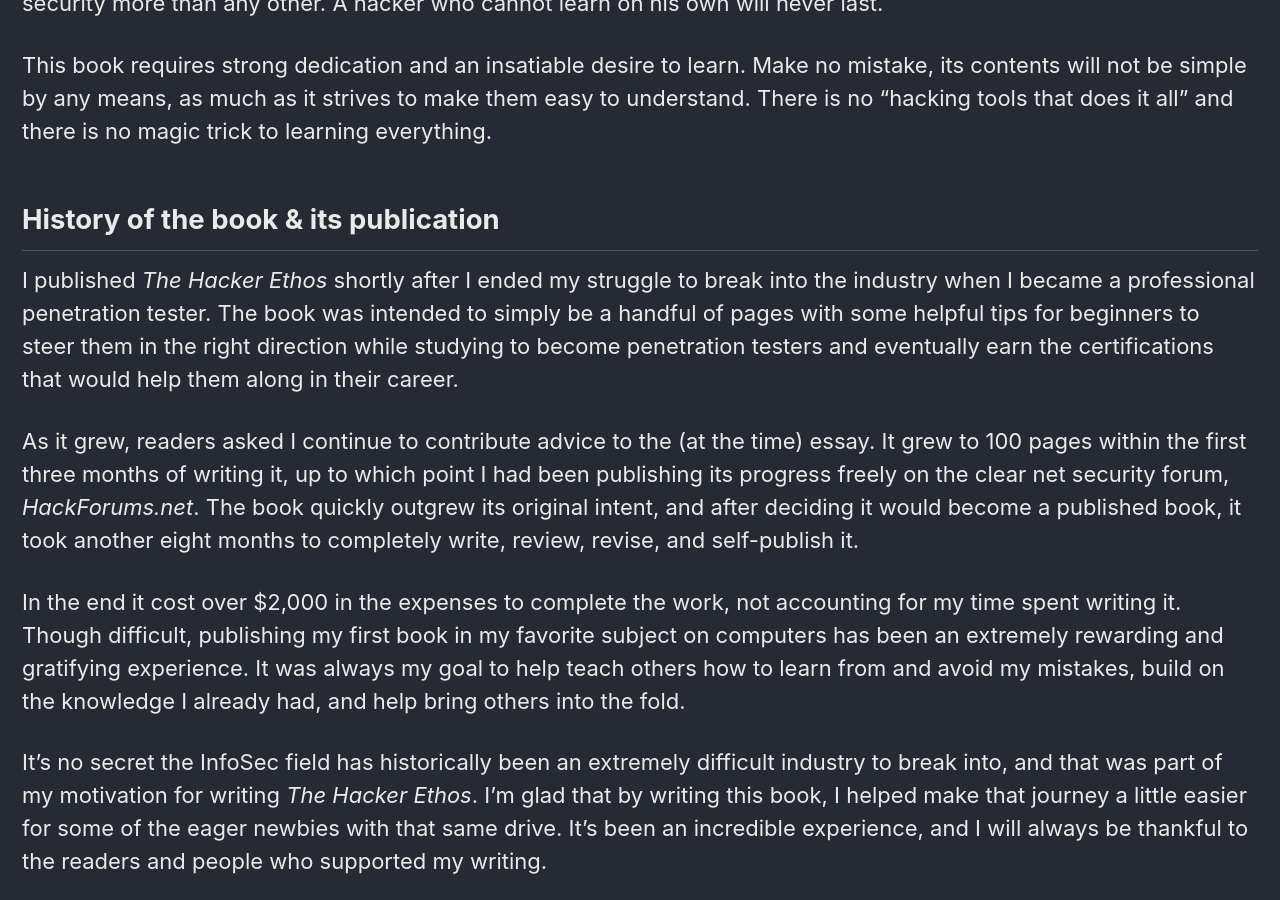
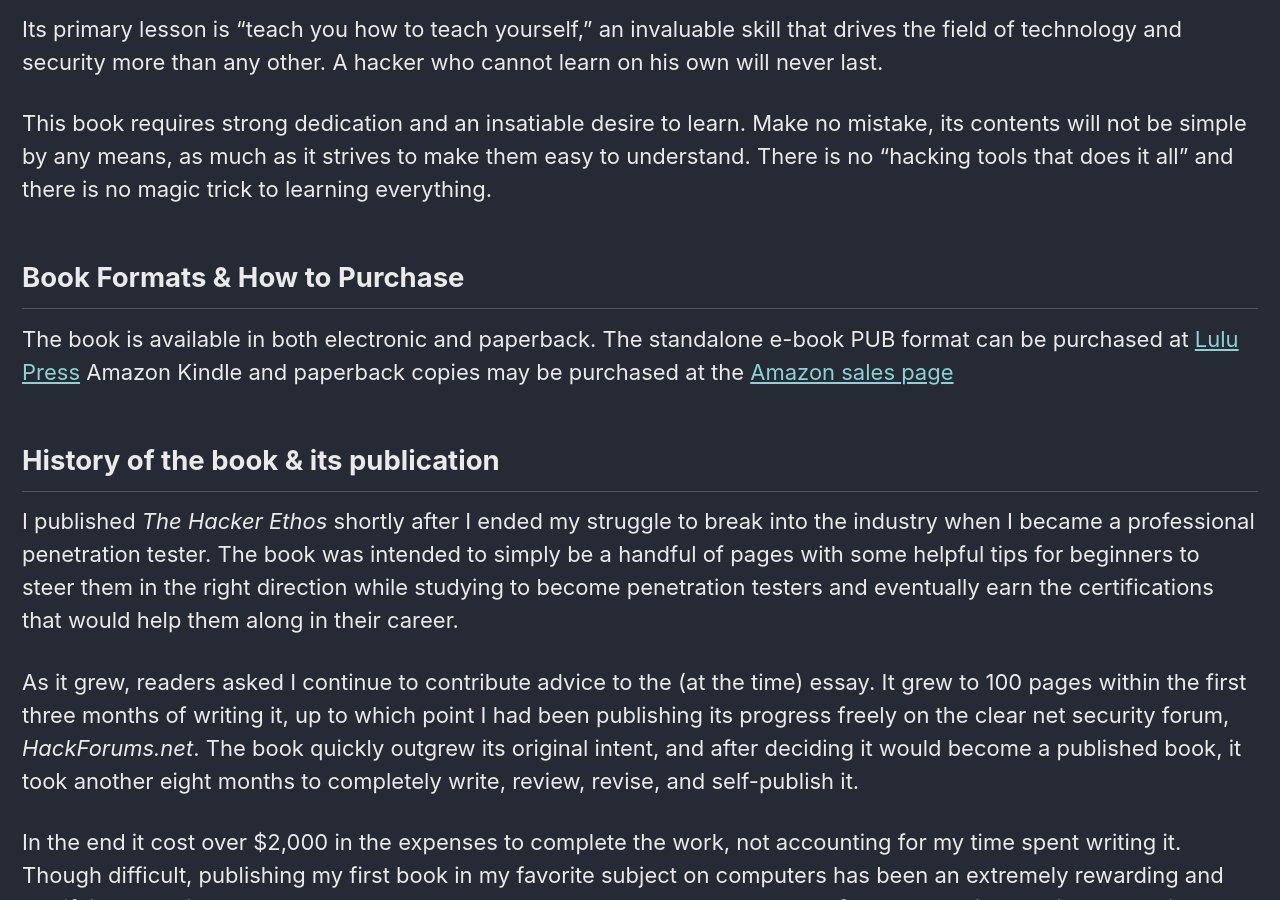
Before and after one commit to True-Demon/true-demon.github.io, a Jekyll site: the page built from _pages/hacker-ethos.md, in a window 1280 px wide and 900 px high, scrolled down 1602 px. Built offline with Jekyll 4.4.1, drawn with Linux system fonts in a browser that asks for light colours; cached includes are drawn as plain includes; nearby versions of some CDN libraries; some of the changed text lies outside the part shown.

Commit message:
Added book links

```diff
--- a/_pages/hacker-ethos.md
+++ b/_pages/hacker-ethos.md
@@ -7,7 +7,9 @@
 ---
 <img src="/images/hacker-ethos-cover.jpg" width="400" align="right" style="padding: 8px"/>
 
-**The Hacker Ethos** is a condensed, easy-to-read guidebook on the subject of Ethical Hacking and Penetration Testing, the legal procedure for testing computer security by simulating real cyber attacks.
+# About The Hacker Ethos
+
+_The Hacker Ethos_ is a condensed, easy-to-read guidebook on the subject of Ethical Hacking and Penetration Testing, the legal procedure for testing computer security by simulating real cyber attacks.
 
 Written by an expert in Computer Science and Information Security with ten years of experience in his field at the time of writing, The Hacker Ethos was specifically designed to be put in the hands of the beginner-level hacker, IT professional, and hopeful IT security researcher.
 
@@ -29,6 +31,11 @@
 
 This book requires strong dedication and an insatiable desire to learn. Make no mistake, its contents will not be simple by any means, as much as it strives to make them easy to understand. There is no "hacking tools that does it all" and there is no magic trick to learning everything.
 
+## Book Formats & How to Purchase
+
+The book is available in both electronic and paperback. The standalone e-book PUB format can be purchased at [Lulu Press](http://www.lulu.com/shop/true-demon/the-hacker-ethos/ebook/product-22494335.html)
+Amazon Kindle and paperback copies may be purchased at the [Amazon sales page](https://www.amazon.com/Hacker-Ethos-Beginners-Ethical-Penetration/dp/1523764368)
+
 ## History of the book & its publication
 I published *The Hacker Ethos* shortly after I ended my struggle to break into the industry when I became a professional penetration tester. The book was intended to simply be a handful of pages with some helpful tips for beginners to steer them in the right direction while studying to become penetration testers and eventually earn the certifications that would help them along in their career.
 
```
